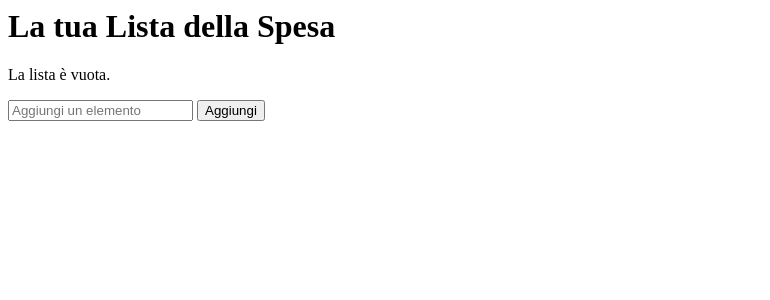
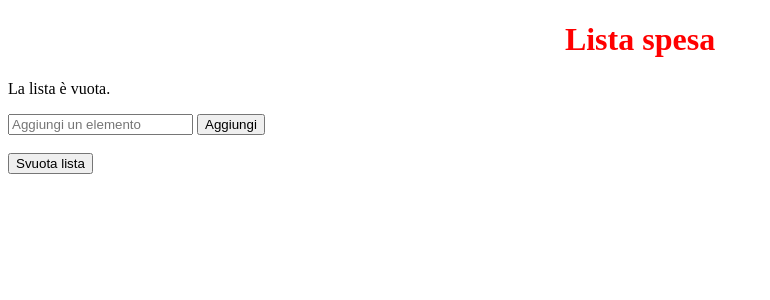
Before and after one commit to RaffoMagno/Progetto_Flask, a Flask app: page / in a window 1280 px wide. Shown: the top 300 px of the page, without its empty margins (0-770 px from the left). Run offline with Flask 3, Linux system fonts and the light colour scheme.

Commit message:
aggiunto svuota lista e css

```diff
--- a/app.py
+++ b/app.py
@@ -21,6 +21,11 @@ def rimuovi(indice):
         lista_spesa.pop(indice)
     return redirect(url_for('home'))
 
+@app.route('/svuota', methods=['POST'])
+def svuota():
+    lista_spesa.clear()
+    return redirect(url_for('home'))
+
 #avvio dell'app Flask
 if __name__ == '__main__':
     app.run(debug=True)
--- /dev/null
+++ b/static/css/style.css
@@ -0,0 +1,8 @@
+h1 {
+    color: red;
+    text-align: center;
+}
+
+li {
+ color: green;
+}
--- a/templates/index.html
+++ b/templates/index.html
@@ -1,24 +1,38 @@
+<!DOCTYPE html>
+<html>
+    <head>
+    <meta charset="UTF-8">
+    <meta name="viewport" content="width=device-width, initial-scale=1.0">
+    <link rel="stylesheet" href="../static/css/style.css">
+    <title>Lista della Spesa</title>
+    </head>
 <body>
-    <h1>La tua Lista della Spesa</h1>
+    <div id = "cosa">
+        <h1>Lista spesa</h1>
         {% if lista_spesa %}
             <ul>
             {% for elemento in lista_spesa %}
             <li>
             {{ elemento }}
-    <form action="/rimuovi/{{ loop.index0 }}" method="post"
 
-    style="display:inline;">
-
+        <form action="/rimuovi/{{ loop.index0 }}" method="post" style="display:inline;">
             <button type="submit">Rimuovi</button>
         </form>
+
             </li>
             {% endfor %}
                 </ul>
             {% else %}
             <p>La lista è vuota.</p>
             {% endif %}
+
         <form action="/aggiungi" method="post">
             <input type="text" name="elemento" placeholder="Aggiungi un elemento" required>
             <button type="submit">Aggiungi</button>
         </form>
+        <br>
+        <form action="/svuota" method="post" style="display:inline;">
+            <button type="submit">Svuota lista</button>
+        </form>
+    </div>
 </body>
```
Lines whose indentation alone changed are shown as unchanged.
